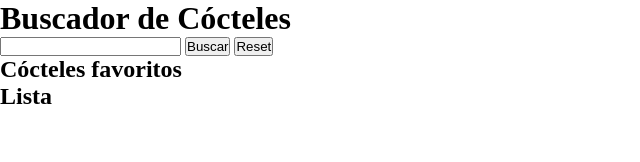
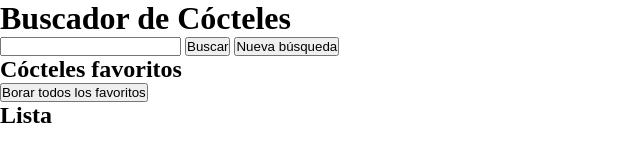
Before and after one commit to Adalab/modulo-2-evaluacion-final-ElenaPalomar, a website: page docs/index.html in a window 1280 px wide. Shown: the whole page, without its empty margins (0-640 px from the left). Drawn offline with Linux system fonts and the light colour scheme.

Commit message:
npm run docs

```diff
--- a/docs/index.html
+++ b/docs/index.html
@@ -26,11 +26,11 @@
         <form class="form" action="">
           <input class="js_searchText" type="text" name="search" />
           <button class="search js_searchButton">Buscar</button>
-          <button class="reset">Reset</button>
+          <button class="reset js_reset">Nueva búsqueda</button>
         </form>
 
         <div class="container">
-          <section class="favorites">
+          <section class="favorites js_favorites">
             <h2 class="favorites__title capitalize">Cócteles favoritos</h2>
             <ul class="favorites__list js_favoriteList"></ul>
           </section>
```
Also changed, not shown: docs/assets/js/main.js (+1 -1 lines).
